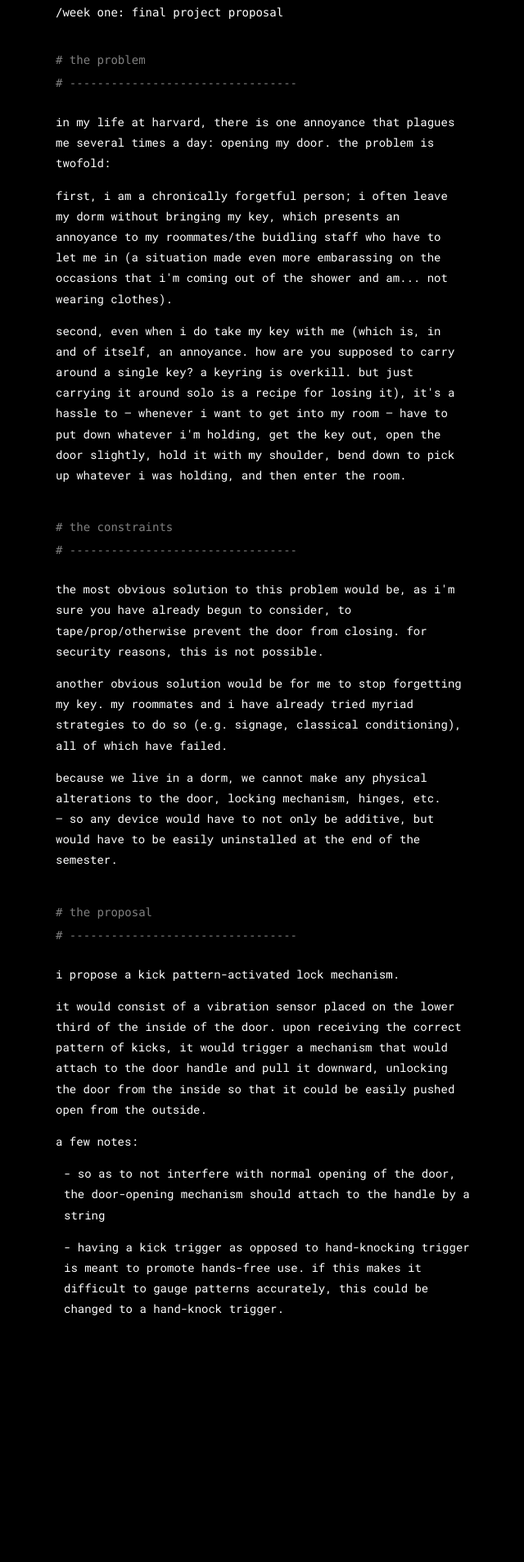
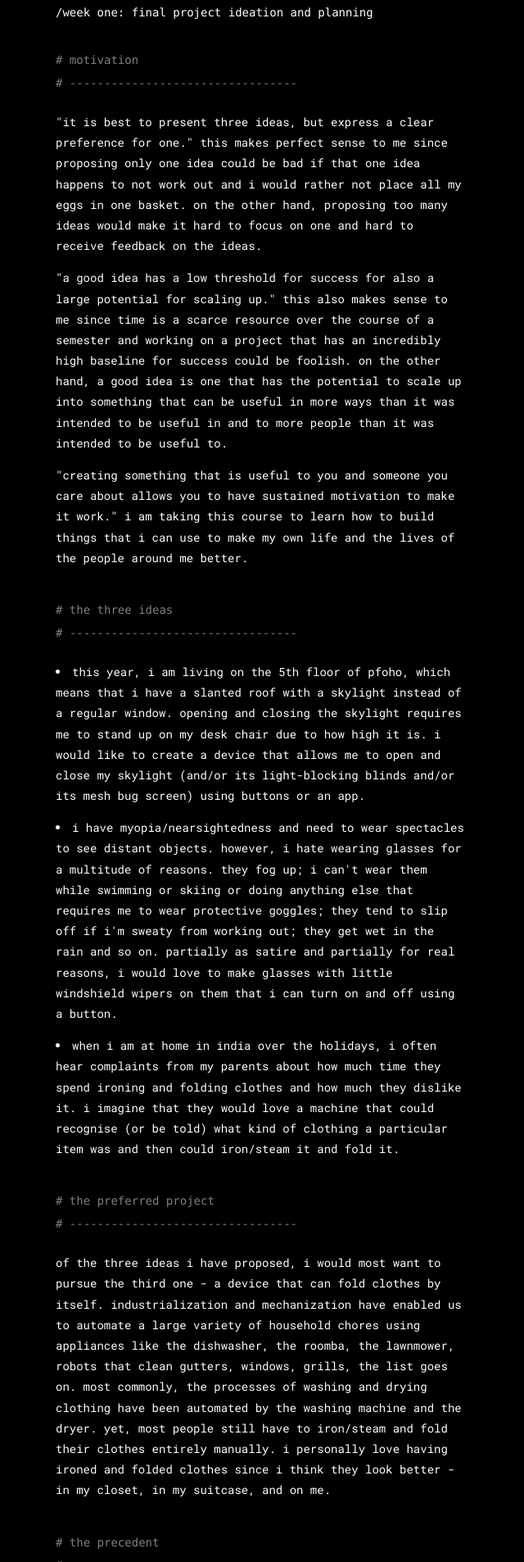
Before and after one commit to manas-kulkarnii/PS70, a plain HTML site: page weeks/week1/1.html in a window 1280 px wide. Shown: the part 100-2006 px from the top of the page at 82% size, without its empty margins (40-680 px from the left). Before the commit the page ends 1761 px from the top, so only its background shows below. Drawn offline with Linux system fonts and the light colour scheme.

Commit message:
added week 1 stuff

```diff
--- a/style.css
+++ b/style.css
@@ -10,6 +10,10 @@ body {
 p {width: 500px;
   font-size: 14px}
 .margin {margin-bottom: 15px;}
+
+li {width: 500px;
+  font-size: 14px;
+}
 
 .gray {color: gray}
 
--- a/weeks/week1/1.html
+++ b/weeks/week1/1.html
@@ -12,96 +12,150 @@
 
   <div>
     <pre>
-/week one: final project proposal
+/week one: final project ideation and planning
     </pre>
   </div>
+
+  <div>
+    <pre style="color:gray">
+# motivation
+    </pre>
+    <pre style="color:gray">
+# ---------------------------------
+  </pre>
+<p>
+"it is best to present three ideas, but express a clear preference for one." this makes perfect sense to me since proposing only one idea could be bad if that one idea happens to not work out and i would rather not place all my eggs in one basket. on the other hand, proposing too many ideas would make it hard to focus on one and hard to receive feedback on the ideas.
+</p>
+<p>
+"a good idea has a low threshold for success for also a large potential for scaling up." this also makes sense to me since time is a scarce resource over the course of a semester and working on a project that has an incredibly high baseline for success could be foolish. on the other hand, a good idea is one that has the potential to scale up into something that can be useful in more ways than it was intended to be useful in and to more people than it was intended to be useful to.
+</p>
+<p>
+"creating something that is useful to you and someone you care about allows you to have sustained motivation to make it work." i am taking this course to learn how to build things that i can use to make my own life and the lives of the people around me better.
+</p>
+  </div>
+
+  <div>
+<pre style="color:gray">
+# the three ideas
+    </pre>
+    <pre style="color:gray">
+# ---------------------------------
+  </pre>
+
+<p>
+  <li>
+this year, i am living on the 5th floor of pfoho, which means that i have a slanted roof with a skylight instead of a regular window. opening and closing the skylight requires me to stand up on my desk chair due to how high it is. i would like to create a device that allows me to open and close my skylight (and/or its light-blocking blinds and/or its mesh bug screen) using buttons or an app.
+</li>
+</p>
+<p>
+  <li>
+i have myopia/nearsightedness and need to wear spectacles to see distant objects. however, i hate wearing glasses for a multitude of reasons. they fog up; i can't wear them while swimming or skiing or doing anything else that requires me to wear protective goggles; they tend to slip off if i'm sweaty from working out; they get wet in the rain and so on. partially as satire and partially for real reasons, i would love to make glasses with little windshield wipers on them that i can turn on and off using a button.
+</li>
+</p>
+<p>
+  <li>
+when i am at home in india over the holidays, i often hear complaints from my parents about how much time they spend ironing and folding clothes and how much they dislike it. i imagine that they would love a machine that could recognise (or be told) what kind of clothing a particular item was and then could iron/steam it and fold it.
+</li>
+
+</p>
+
+</div>
 
 
 
   <div>
     <pre style="color:gray">
-# the problem
+# the preferred project
     </pre>
     <pre style="color:gray">
 # ---------------------------------
   </pre>
-    <p>
-in my life at harvard, there is one annoyance that plagues me
-several times a day: opening my door. the problem is twofold:
+
+<p>
+of the three ideas i have proposed, i would most want to pursue the third one - a device that can fold clothes by itself. industrialization and mechanization have enabled us to automate a large variety of household chores using appliances like the dishwasher, the roomba, the lawnmower, robots that clean gutters, windows, grills, the list goes on. most commonly, the processes of washing and drying clothing have been automated by the washing machine and the dryer. yet, most people still have to iron/steam and fold their clothes entirely manually. i personally love having ironed and folded clothes since i think they look better - in my closet, in my suitcase, and on me.
+
 </p>
+</div>
 
-<p>first, i am a chronically forgetful person; i often leave my dorm without bringing my key, which presents an annoyance to my roommates/the buidling staff who have to let me in (a situation made even more embarassing on the occasions that i'm coming out of the shower and am... not wearing clothes).
-</p>
-<p>
-second, even when i do take my key with me (which is, in and of itself, an annoyance. how are you supposed to carry
-around a single key? a keyring is overkill. but just carrying it around solo is a recipe for losing it), it's
-a hassle to — whenever i want to get into my room — have to put down whatever i'm holding,
-get the key out, open the door slightly, hold it with my shoulder,
-bend down to pick up whatever i was holding, and then enter the room.
-
-
-    </p>
-
-  </div>
-  <div>
-    <pre style="color:gray">
-# the constraints
+<div>
+ <pre style="color:gray">
+# the precedent
     </pre>
     <pre style="color:gray">
 # ---------------------------------
   </pre>
-    <p>
-the most obvious solution to this problem would be,
-as i'm sure you have already begun to consider, to
-tape/prop/otherwise prevent the door from closing.
-for security reasons, this is not possible.
+
+
+<p>
+when this idea first struck me, i remembered watching the tv show "the big bang theory" and how one of the characters has an interesting contraption that he uses to fold his clothes.
+
+</p>
+<p>
+<img src="sheldon_folding.gif" width="500">
+</p>
+<p>
+this seemed like an incredibly simple yet effective tool to fold clothes. however, it did not necessarily eliminate the manual labor required to fold clothes. regardless, i think the general structure of the device that i end up making could draw inspiration from sheldon cooper's folding tool.
+
+  </p>
+<p>
+<img src="folding_tool.jpg" width="500">
 </p>
 
-<p>
-another obvious solution would be for me to stop forgetting my
-key. my roommates and i have already tried myriad strategies to do so (e.g.
-signage, classical conditioning), all of which have failed.
-</p>
-<p>
-because we live in a dorm, we cannot make any physical alterations
-to the door, locking mechanism, hinges, etc. — so any device
-would have to not only be additive, but would have to be easily uninstalled
-at the end of the semester.
+<div>
 
-
-    </p>
-
-  </div>
-
-  <div>
-    <pre style="color:gray">
-# the proposal
+   <pre style="color:gray">
+# scaling up and down
     </pre>
     <pre style="color:gray">
 # ---------------------------------
   </pre>
-    <p>
-i propose a kick pattern-activated lock mechanism.
+<p>
+
+even the simplest example of a device that can fold only one specific type of t-shirt would require some form of 3D design and fabrication to create the fold-er, and some form of electronics & microcontroller programming for it to know when to start folding and in what order to move the segments of the fold-er. however, the project could be further complicated in a variety of ways:
+
+<li>
+creating a device that allows you to input the size of a t-shirt (or length and width) and folds the t-shirt based on the size.
+  </li>
+<li>
+creating a device that allows you to input the size and type of clothing item (t-shirt, shirt, pants, skirt, dress, underwear etc) and folds the object of clothing based on its size and type.
+  </li>
+<li>
+creating a device that steams or irons the item of clothing before folding it.
+  </li>
+<li>
+creating a device that can intelligently sense the size and/or type of clothing and then fold it.
+  </li>
 </p>
 
 <p>
-it would consist of a vibration sensor placed on the lower third of the
-inside of the door. upon receiving the correct pattern of kicks,
-it would trigger a mechanism that would attach to the door handle and pull it downward,
-unlocking the door from the inside so that it could be easily pushed open from the outside.
-</p>
-<p>
-a few notes:
+in an ideal world, the device i create would essentially be able to turn a laundry hamper filled with clean, dry clothes into a pile of ironed/steamed and folded laundry. however, for obvious reasons, the feasibility of building such a device within a semester is low. but if i were to make a device that could fold different types of clothing, i would have to come up with a specific framework for folding clothes - something like the <a href="https://konmari.com/how-to-fold-clothes/">konmari method</a>.
+
 </p>
 
-    <p style="padding-left: 10px";>
-- so as to not interfere with normal opening of the door, the door-opening mechanism should attach to the handle by a string
+<p>
+i tried looking online for an automatic clothes folding machine and did not find promising results. there had been a previous attempt at creating something like this but it did not seem to work too well. see below the demonstration video of a product created by a failed company called foldimate.
 </p>
-<p style="padding-left: 10px";>
-  - having a kick trigger as opposed to hand-knocking trigger is meant to promote hands-free use. if this makes it difficult to gauge patterns accurately, this could be changed to a hand-knock trigger.
+
+<p>
+<iframe width="500" height="281" src="https://www.youtube.com/embed/DMsz3Bikcc0?si=KERNk1KUTBMILo0u" title="YouTube video player" frameborder="0" allow="accelerometer; autoplay; clipboard-write; encrypted-media; gyroscope; picture-in-picture; web-share" allowfullscreen></iframe>
+</p>
+  </div>
+
+
+<div>
+
+   <pre style="color:gray">
+# plan and next steps
+    </pre>
+    <pre style="color:gray">
+# ---------------------------------
+  </pre>
+
+  <p>
+there will be a variety of things that i would need to accomplish to be able to build my fold-er, several of which i am not even equipped to anticipate yet. however, i am incredibly excited to undertake my digital fabrication journey with ps70 and challenge myself with this project!
+
   </p>
 
-  </div>
 </body>
 
 <link rel="stylesheet" href="../../style.css">
```
Also changed, not shown: weeks/week1/folding_tool.jpg (added), 3 other files.
